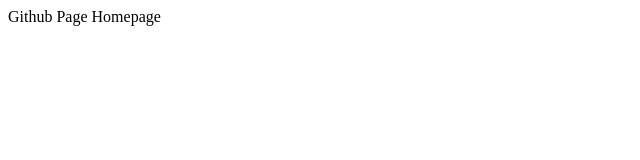
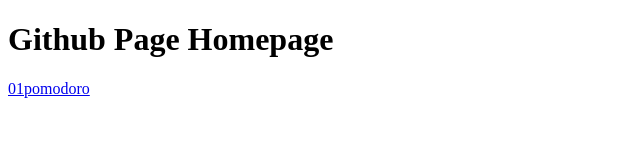
Before and after one commit to ItsMeKevin1227/ItsMeKevin1227.github.io, a plain HTML site: page index.html in a window 1280 px wide. Shown: the whole page, without its empty margins (0-640 px from the left). Drawn offline with Linux system fonts and the light colour scheme.

Commit message:
add link

```diff
--- a/index.html
+++ b/index.html
@@ -7,6 +7,12 @@
     <title>ItsMeKevin</title>
   </head>
   <body>
-    Github Page Homepage
+    <h1>
+      Github Page Homepage
+    </h1>
+
+    <a href="https://itsmekevin1227.github.io/TheF2ESII/01pomodoro/dist/#/"
+      >01pomodoro
+    </a>
   </body>
 </html>
```
